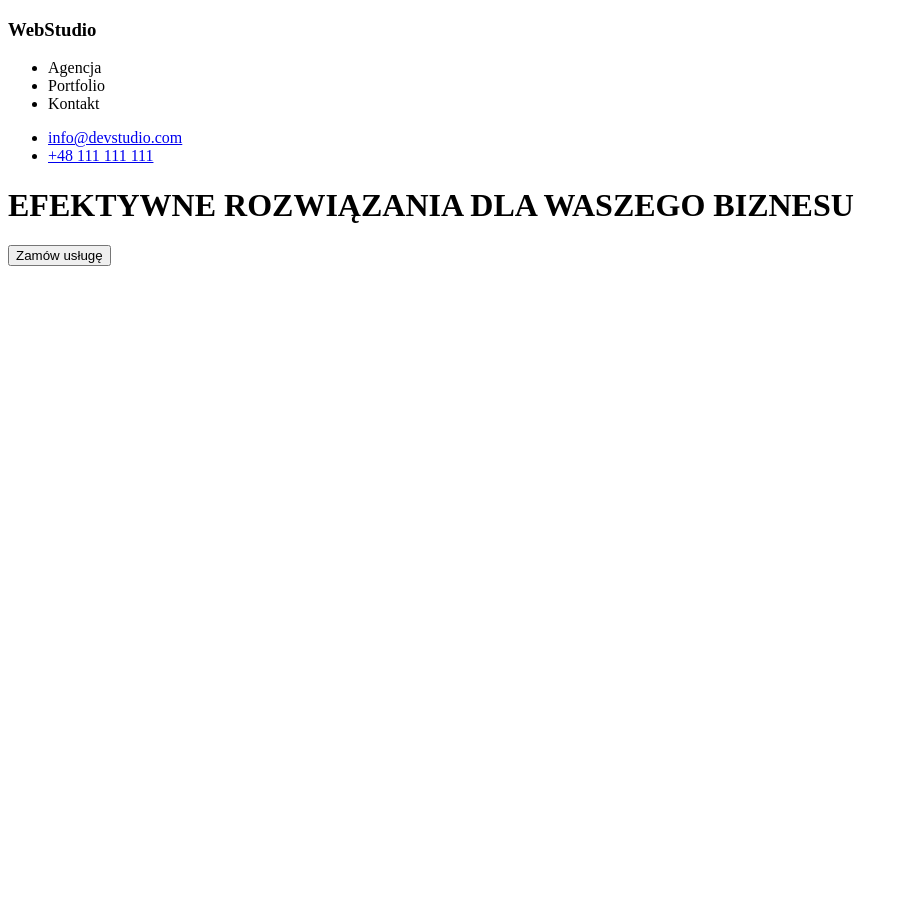
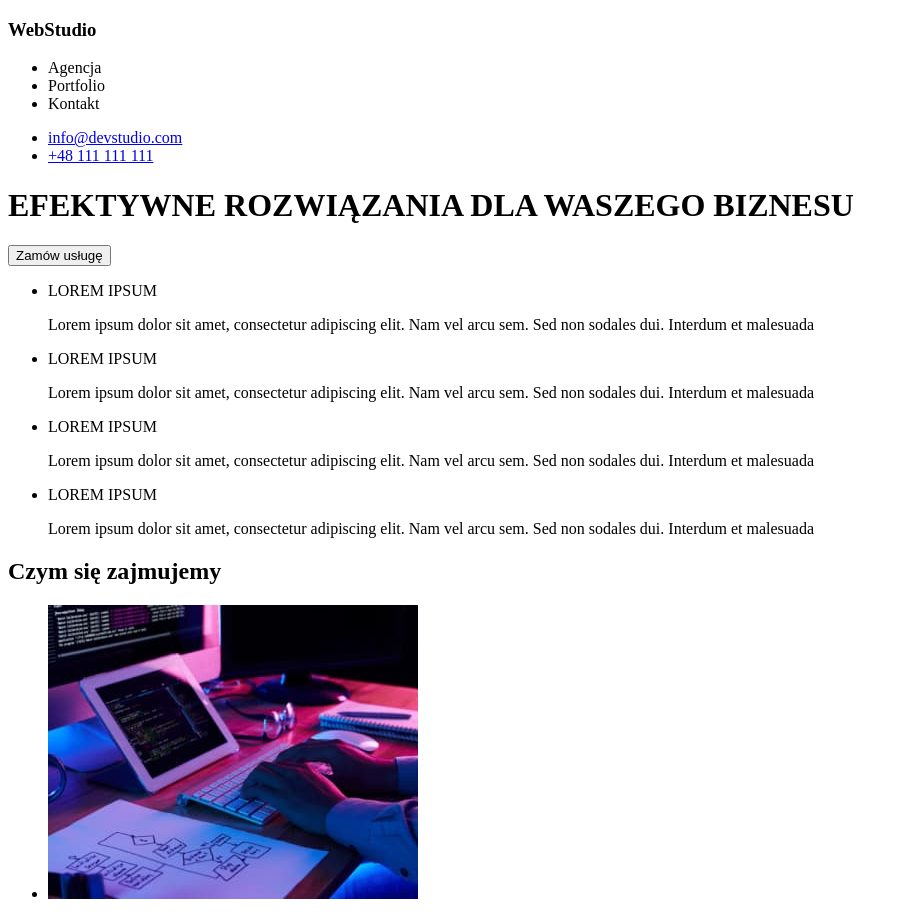
Before and after one commit to PatrycjaPiwowarczyk/goit-markup-hw-01, a plain HTML site: page index.html in a window 1280 px wide. Shown: the whole page, without its empty margins (0-909 px from the left). Before the commit the page ends 800 px from the top, so only its background shows below. Drawn offline with Linux system fonts and the light colour scheme.

Commit message:
Wprowadzono 1 część kodu sekcji main

```diff
--- a/index.html
+++ b/index.html
@@ -7,8 +7,7 @@
     <title>Studio</title>
   </head>
   <body>
-    <div>
-      <main>
+    <header>
       <h3>WebStudio</h3>
       <nav>
         <ul>
@@ -21,13 +20,47 @@
         <li><a href="mailto:info@devstudio.com">info@devstudio.com</a></li>
         <li><a href="tel:+48 111 111 111">+48 111 111 111</a></li>
       </ul>
-      </main>
-    </div>
-    <div>
-      <header>
       <h1>EFEKTYWNE ROZWIĄZANIA DLA WASZEGO BIZNESU</h1>
       <button type="button">Zamów usługę</button>
     </header>
-    </div>
+    <main>
+      <section>
+        <ul>
+          <li>
+            <p>LOREM IPSUM</p>
+            Lorem ipsum dolor sit amet, consectetur adipiscing elit. Nam vel
+            arcu sem. Sed non sodales dui. Interdum et malesuada
+          </li>
+          <li>
+            <p>LOREM IPSUM</p>
+            Lorem ipsum dolor sit amet, consectetur adipiscing elit. Nam vel
+            arcu sem. Sed non sodales dui. Interdum et malesuada
+          </li>
+          <li>
+            <p>LOREM IPSUM</p>
+            Lorem ipsum dolor sit amet, consectetur adipiscing elit. Nam vel
+            arcu sem. Sed non sodales dui. Interdum et malesuada
+          </li>
+          <li>
+            <p>LOREM IPSUM</p>
+            Lorem ipsum dolor sit amet, consectetur adipiscing elit. Nam vel
+            arcu sem. Sed non sodales dui. Interdum et malesuada
+          </li>
+        </ul>
+      </section>
+      <section>
+        <h2>Czym się zajmujemy</h2>
+        <ul>
+          <li>
+            <img
+              src="https://github.com/PatrycjaPiwowarczyk/goit-markup-hw-01/blob/6d88162faf0ce8d190b00353b73df046807a2d62/images/box%201.jpg"
+              alt="Programista piszący kod"
+              width="370"
+              height="294"
+            />
+          </li>
+        </ul>
+      </section>
+    </main>
   </body>
 </html>
```
Lines whose indentation alone changed are shown as unchanged.
